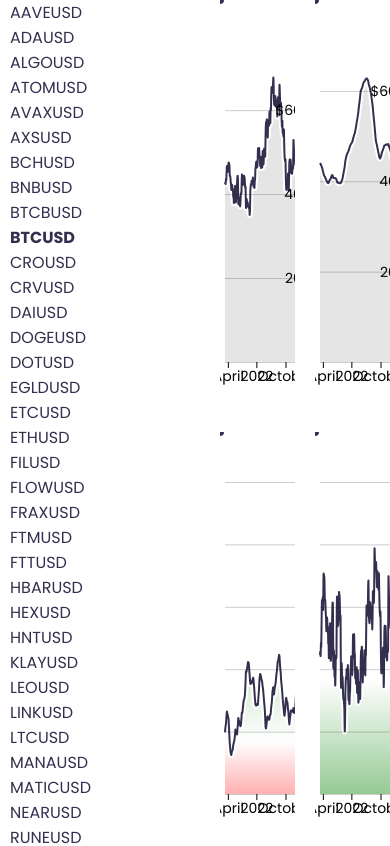
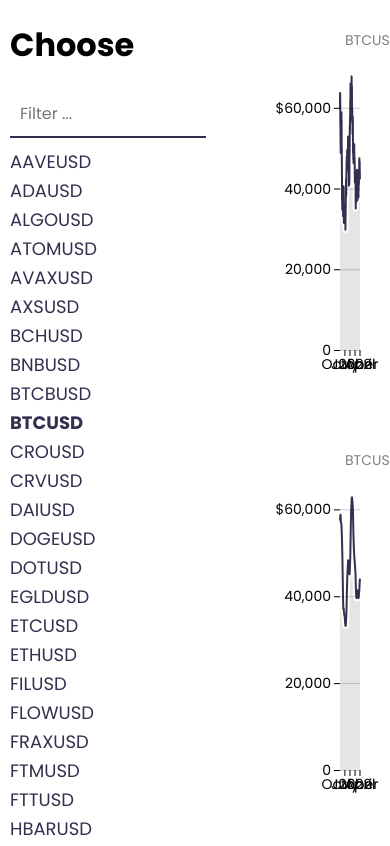
Before and after one commit to moby-nick/miniature-octo-enigma, a React (Create React App) app: page / in a window 390 px wide. Shown: the top 846 px of the page. Built offline with nearby package versions, Linux system fonts and the light colour scheme.

Commit message:
responsiveness, ticker list, filtering

```diff
--- a/package.json
+++ b/package.json
@@ -6,6 +6,7 @@
     "@testing-library/jest-dom": "^5.16.4",
     "@testing-library/react": "^12.1.5",
     "@testing-library/user-event": "^13.5.0",
+    "classnames": "^2.3.1",
     "d3": "^7.4.4",
     "react": "^18.0.0",
     "react-dom": "^18.0.0",
--- a/src/AdxChart.js
+++ b/src/AdxChart.js
@@ -174,6 +174,7 @@ function AdxChart({ config, setConfig, margin }) {
       .attr("class", "mainChartLine gradients")
       .attr("d", line(config.data));
 
+    if (config.selected) {
       content
         .selectAll(".selectionCircle")
         .attr("cx", config.selected ? x(config.data[config.selected].date) : 0)
@@ -183,7 +184,9 @@ function AdxChart({ config, setConfig, margin }) {
         )
         .attr("r", 5)
         .attr("class", "selectionCircle gradients")
+        .attr("opacity", 1)
         .raise();
+    }
 
     svg
       .selectAll(".overlayRect")
@@ -214,7 +217,7 @@ function AdxChart({ config, setConfig, margin }) {
           <linearGradient id="linear-gradient-adx" />
         </defs>
         <g className="content">
-          <circle className="selectionCircle"></circle>
+          <circle className="selectionCircle" opacity={0}></circle>
           <text className="hoverText" />
         </g>
         <g className="axes">
--- a/src/App.css
+++ b/src/App.css
@@ -9,15 +9,13 @@ body {
 
 #tickerList {
   margin-left: 10px;
-  /* margin-top: 20px; */
-
-  position: absolute;
+  position: fixed;
   left: 0;
   top: 0;
   bottom: 0;
   width: 220px;
-
   overflow-y: auto;
+  height: 100%;
 }
 
 #tickerList a {
@@ -39,16 +37,18 @@ body {
   row-gap: 20px;
 }
 
-/* @media only screen and (max-width: 800px) {
+@media only screen and (max-width: 1400px) {
   #contentGrid {
     grid-template-columns: 1fr;
     grid-template-rows: 1fr;
   }
-} */
+}
 
 #tickerList a {
   color: #332f4f;
   text-decoration: none;
+  padding-bottom: 2px;
+  font-size: 18px;
 }
 
 #tickerList a.selected {
@@ -65,6 +65,7 @@ body {
 
 .viz-wrapper {
   height: 100%;
+  min-height: 400px;
 }
 
 svg {
@@ -94,3 +95,17 @@ text {
   font-family: Poppins;
   font-size: 14px;
 }
+
+input {
+  max-width: 80%;
+  padding: 10px;
+  margin-bottom: 10px;
+  border: none;
+  border-bottom: 2px solid var(--primaryColor);
+  font-size: 16px;
+  font-family: Poppins;
+}
+
+input:focus {
+  outline: none;
+}
--- a/src/App.js
+++ b/src/App.js
@@ -6,6 +6,7 @@ import AdxChart from "./AdxChart";
 import RsiChart from "./RsiChart";
 import MovingAverageChart from "./MovingAverageChart";
 import PriceChart from "./PriceChart";
+const classNames = require("classnames");
 
 function App() {
   const { data, loading } = useData();
@@ -20,8 +21,24 @@ function App() {
     data: null,
     selected: null,
   });
+  const [filter, setFilter] = useState("");
 
-  const margin = { left: 120, right: 70, top: 50, bottom: 50 };
+  const margin = { left: 120, right: 30, top: 50, bottom: 50 };
+
+  const getTickerClass = (ticker, i) => {
+    if (ticker === defaultTicker)
+      console.log(
+        "recaculating, this time BTC is ",
+        config.ticker === null && ticker === defaultTicker
+      );
+    return classNames({
+      ticker: true,
+      [`ticker-${i}`]: true,
+      selected:
+        (config.ticker === null && ticker === defaultTicker) ||
+        ticker === config.ticker,
+    });
+  };
 
   const handleConfigChange = (config) => {
     setConfig(config);
@@ -43,20 +60,6 @@ function App() {
   if (!loading) {
     const grouped = d3.group(data, (d) => d.symbol);
     tickers = [...grouped.keys()].sort();
-
-    const defaultIndex = tickers.indexOf(defaultTicker);
-    if (defaultIndex > 0) {
-      // filterTickers(defaultTicker, defaultIndex);
-      console.log("found the default: ", defaultTicker, defaultIndex);
-      // d3.select(`.ticker-${defaultIndex}`).classed("selected", true);
-
-      // setConfig((config) => ({
-      //   ...config,
-      //   data: data.filter((d) => d.symbol === defaultTicker),
-      //   ticker: defaultTicker,
-      // }));
-      // filterTickers(defaultTicker, defaultIndex)
-    }
   }
 
   return (
@@ -64,14 +67,21 @@ function App() {
       {loading && <div className="loading">Loading data, please wait</div>}
       {!loading && (
         <div id="tickerList">
-          {tickers.map((ticker, i) => (
+          <h1>Choose</h1>
+          <input
+            id="filter"
+            name="filter"
+            type="text"
+            placeholder="Filter ..."
+            value={filter}
+            onChange={(event) => setFilter(event.target.value)}
+          />
+          {tickers
+            .filter((f) => new RegExp(filter, "i").test(f))
+            .map((ticker, i) => (
               <a
                 key={i}
-              className={`ticker ticker-${i} ${
-                config.ticker === null && ticker === defaultTicker
-                  ? "selected"
-                  : ""
-              }`}
+                className={getTickerClass(ticker, i)}
                 href="#"
                 onClick={() => filterTickers(ticker, i)}
               >
--- a/src/MovingAverageChart.js
+++ b/src/MovingAverageChart.js
@@ -154,6 +154,7 @@ function MovingAverageChart({ config, setConfig, margin }) {
       .attr("class", "mainChartLine")
       .attr("d", line(config.data));
 
+    if (config.selected) {
       content
         .selectAll(".selectionCircle")
         .attr("cx", config.selected ? x(config.data[config.selected].date) : 0)
@@ -163,7 +164,9 @@ function MovingAverageChart({ config, setConfig, margin }) {
         )
         .attr("r", 5)
         .attr("class", "selectionCircle")
+        .attr("opacity", 1)
         .raise();
+    }
 
     svg
       .selectAll(".overlayRect")
@@ -191,7 +194,7 @@ function MovingAverageChart({ config, setConfig, margin }) {
     <div ref={wrapperRef} className="viz-wrapper">
       <svg ref={svgRef}>
         <g className="content">
-          <circle className="selectionCircle"></circle>
+          <circle className="selectionCircle" opacity={0}></circle>
           <text className="hoverText" />
         </g>
         <g className="axes">
--- a/src/PriceChart.js
+++ b/src/PriceChart.js
@@ -151,13 +151,16 @@ function PriceChart({ config, setConfig, margin }) {
       .attr("class", "mainChartLine")
       .attr("d", line(config.data));
 
+    if (config.selected) {
       content
         .selectAll(".selectionCircle")
         .attr("cx", config.selected ? x(config.data[config.selected].date) : 0)
         .attr("cy", config.selected ? y(config.data[config.selected].close) : 0)
         .attr("r", 5)
         .attr("class", "selectionCircle")
+        .attr("opacity", 1)
         .raise();
+    }
 
     svg
       .selectAll(".overlayRect")
@@ -185,7 +188,7 @@ function PriceChart({ config, setConfig, margin }) {
     <div ref={wrapperRef} className="viz-wrapper">
       <svg ref={svgRef}>
         <g className="content">
-          <circle className="selectionCircle"></circle>
+          <circle className="selectionCircle" opacity={0}></circle>
           <text className="hoverText" />
         </g>
         <g className="axes">
--- a/src/RsiChart.js
+++ b/src/RsiChart.js
@@ -177,6 +177,7 @@ function RsiChart({ config, setConfig, margin }) {
       .attr("class", "mainChartLine gradients")
       .attr("d", line(config.data));
 
+    if (config.selected) {
       content
         .selectAll(".selectionCircle")
         .attr("cx", config.selected ? x(config.data[config.selected].date) : 0)
@@ -186,7 +187,9 @@ function RsiChart({ config, setConfig, margin }) {
         )
         .attr("r", 5)
         .attr("class", "selectionCircle gradients")
+        .attr("opacity", 1)
         .raise();
+    }
 
     svg
       .selectAll(".overlayRect")
@@ -217,7 +220,7 @@ function RsiChart({ config, setConfig, margin }) {
           <linearGradient id="linear-gradient-rsi" />
         </defs>
         <g className="content">
-          <circle className="selectionCircle"></circle>
+          <circle className="selectionCircle" opacity={0}></circle>
           <text className="hoverText" />
         </g>
         <g className="axes">
```
Also changed, not shown: 1 other file (tests, documents, lock files or other folders). Lines whose indentation alone changed are shown as unchanged.
